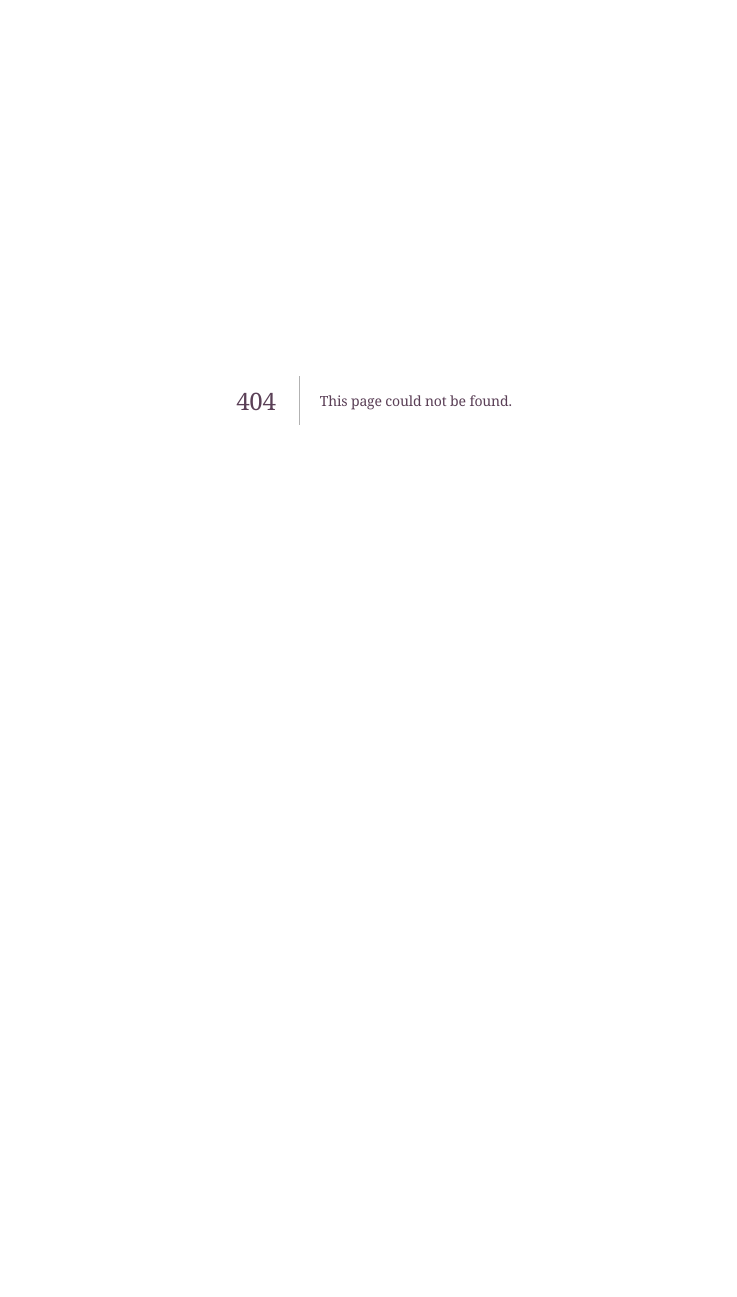
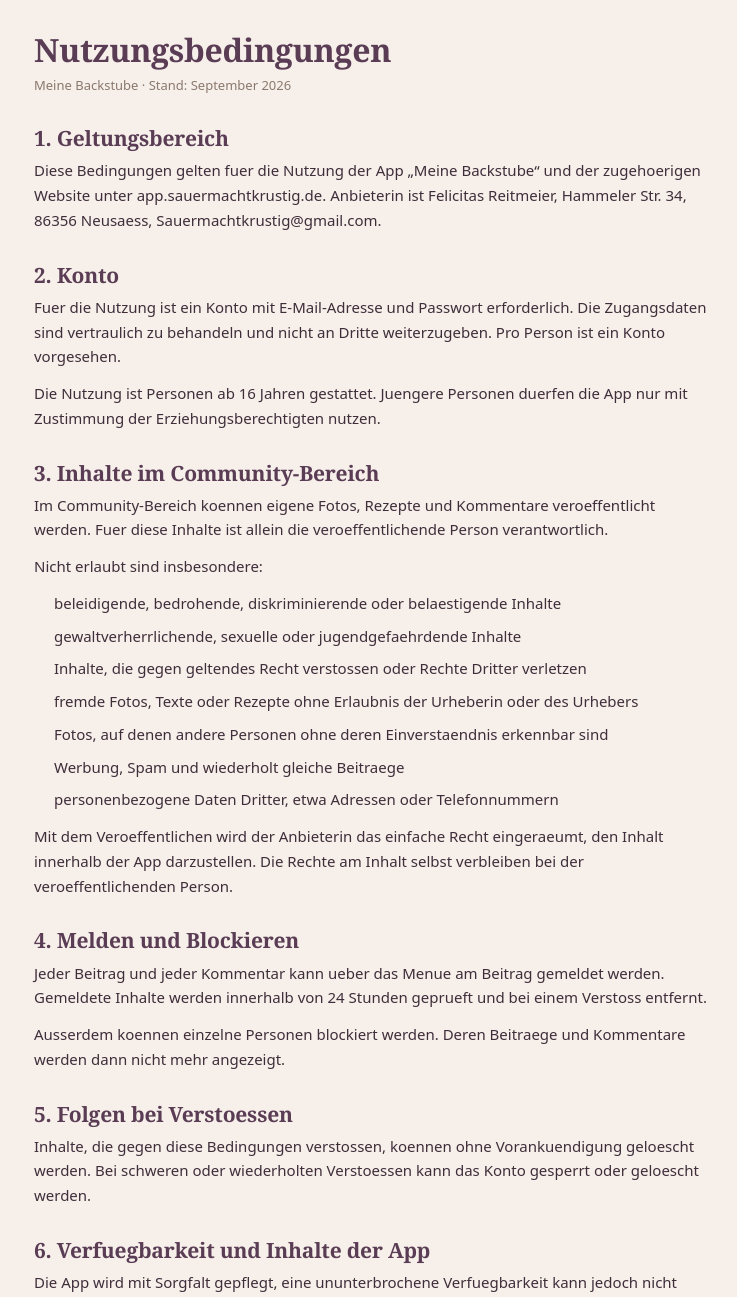
Before and after one commit to felicitasprimus-glitch/sauer-starter, a Next.js app: page /nutzungsbedingungen in a window 1280 px wide. Before the commit this address had no page. Shown: the top 1297 px of the page, without its empty margins (266-1003 px from the left). Before the commit the page ends 800 px from the top, so only its background shows below. Built offline with nearby package versions, Linux system fonts and the light colour scheme.

Commit message:
Add files via upload

```diff
--- /dev/null
+++ b/app/nutzungsbedingungen/page.js
@@ -0,0 +1,158 @@
+export const metadata = {
+  title: "Nutzungsbedingungen – Meine Backstube",
+};
+
+export default function NutzungsbedingungenPage() {
+  const seite = {
+    fontFamily: "'Montserrat', system-ui, -apple-system, sans-serif",
+    background: "#F6EFEA",
+    minHeight: "100vh",
+    padding: "32px 20px 80px",
+    color: "#3f2e3a",
+    lineHeight: 1.65,
+  };
+  const inner = { maxWidth: 680, margin: "0 auto" };
+  const h1 = {
+    fontFamily: "'Playfair Display', Georgia, serif",
+    color: "#5A3D54",
+    fontSize: 32,
+    fontWeight: 700,
+    margin: "0 0 6px",
+    lineHeight: 1.15,
+  };
+  const h2 = {
+    fontFamily: "'Playfair Display', Georgia, serif",
+    color: "#5A3D54",
+    fontSize: 21,
+    fontWeight: 600,
+    margin: "30px 0 8px",
+  };
+  const p = { fontSize: 15, margin: "0 0 12px" };
+  const li = { fontSize: 15, margin: "0 0 8px" };
+  const stand = { fontSize: 13, color: "#8B796D", margin: "0 0 26px" };
+
+  return (
+    <div style={seite}>
+      <div style={inner}>
+        <h1 style={h1}>Nutzungsbedingungen</h1>
+        <p style={stand}>Meine Backstube · Stand: September 2026</p>
+
+        <h2 style={h2}>1. Geltungsbereich</h2>
+        <p style={p}>
+          Diese Bedingungen gelten fuer die Nutzung der App &bdquo;Meine
+          Backstube&ldquo; und der zugehoerigen Website unter
+          app.sauermachtkrustig.de. Anbieterin ist Felicitas Reitmeier, Hammeler
+          Str. 34, 86356 Neusaess, Sauermachtkrustig@gmail.com.
+        </p>
+
+        <h2 style={h2}>2. Konto</h2>
+        <p style={p}>
+          Fuer die Nutzung ist ein Konto mit E-Mail-Adresse und Passwort
+          erforderlich. Die Zugangsdaten sind vertraulich zu behandeln und
+          nicht an Dritte weiterzugeben. Pro Person ist ein Konto vorgesehen.
+        </p>
+        <p style={p}>
+          Die Nutzung ist Personen ab 16 Jahren gestattet. Juengere Personen
+          duerfen die App nur mit Zustimmung der Erziehungsberechtigten nutzen.
+        </p>
+
+        <h2 style={h2}>3. Inhalte im Community-Bereich</h2>
+        <p style={p}>
+          Im Community-Bereich koennen eigene Fotos, Rezepte und Kommentare
+          veroeffentlicht werden. Fuer diese Inhalte ist allein die
+          veroeffentlichende Person verantwortlich.
+        </p>
+        <p style={p}>Nicht erlaubt sind insbesondere:</p>
+        <ul style={{ paddingLeft: 20, margin: "0 0 12px" }}>
+          <li style={li}>
+            beleidigende, bedrohende, diskriminierende oder belaestigende
+            Inhalte
+          </li>
+          <li style={li}>
+            gewaltverherrlichende, sexuelle oder jugendgefaehrdende Inhalte
+          </li>
+          <li style={li}>
+            Inhalte, die gegen geltendes Recht verstossen oder Rechte Dritter
+            verletzen
+          </li>
+          <li style={li}>
+            fremde Fotos, Texte oder Rezepte ohne Erlaubnis der Urheberin oder
+            des Urhebers
+          </li>
+          <li style={li}>
+            Fotos, auf denen andere Personen ohne deren Einverstaendnis
+            erkennbar sind
+          </li>
+          <li style={li}>Werbung, Spam und wiederholt gleiche Beitraege</li>
+          <li style={li}>
+            personenbezogene Daten Dritter, etwa Adressen oder Telefonnummern
+          </li>
+        </ul>
+        <p style={p}>
+          Mit dem Veroeffentlichen wird der Anbieterin das einfache Recht
+          eingeraeumt, den Inhalt innerhalb der App darzustellen. Die Rechte am
+          Inhalt selbst verbleiben bei der veroeffentlichenden Person.
+        </p>
+
+        <h2 style={h2}>4. Melden und Blockieren</h2>
+        <p style={p}>
+          Jeder Beitrag und jeder Kommentar kann ueber das Menue am Beitrag
+          gemeldet werden. Gemeldete Inhalte werden innerhalb von 24 Stunden
+          geprueft und bei einem Verstoss entfernt.
+        </p>
+        <p style={p}>
+          Ausserdem koennen einzelne Personen blockiert werden. Deren Beitraege
+          und Kommentare werden dann nicht mehr angezeigt.
+        </p>
+
+        <h2 style={h2}>5. Folgen bei Verstoessen</h2>
+        <p style={p}>
+          Inhalte, die gegen diese Bedingungen verstossen, koennen ohne
+          Vorankuendigung geloescht werden. Bei schweren oder wiederholten
+          Verstoessen kann das Konto gesperrt oder geloescht werden.
+        </p>
+
+        <h2 style={h2}>6. Verfuegbarkeit und Inhalte der App</h2>
+        <p style={p}>
+          Die App wird mit Sorgfalt gepflegt, eine ununterbrochene
+          Verfuegbarkeit kann jedoch nicht zugesichert werden. Rezepte,
+          Zeitplaene, Rechner und Hinweise sind unverbindliche Empfehlungen.
+          Backergebnisse haengen von Mehl, Temperatur, Ofen und weiteren
+          Faktoren ab.
+        </p>
+        <p style={p}>
+          Angaben zu Zutaten ersetzen keine Pruefung auf Unvertraeglichkeiten.
+          Bitte pruefe Zutaten stets selbst.
+        </p>
+
+        <h2 style={h2}>7. Konto loeschen</h2>
+        <p style={p}>
+          Das Konto kann jederzeit geloescht werden. Eine formlose Nachricht an
+          Sauermachtkrustig@gmail.com genuegt. Mit der Loeschung werden die
+          gespeicherten Inhalte entfernt.
+        </p>
+
+        <h2 style={h2}>8. Datenschutz</h2>
+        <p style={p}>
+          Wie personenbezogene Daten verarbeitet werden, steht in der{" "}
+          <a href="/datenschutz" style={{ color: "#7C3E50" }}>
+            Datenschutzerklaerung
+          </a>
+          .
+        </p>
+
+        <h2 style={h2}>9. Aenderungen</h2>
+        <p style={p}>
+          Diese Bedingungen koennen angepasst werden, etwa wenn neue Funktionen
+          hinzukommen. Ueber wesentliche Aenderungen wird in der App informiert.
+        </p>
+
+        <h2 style={h2}>10. Kontakt</h2>
+        <p style={p}>
+          Felicitas Reitmeier · Hammeler Str. 34 · 86356 Neusaess ·
+          Sauermachtkrustig@gmail.com
+        </p>
+      </div>
+    </div>
+  );
+}
```
